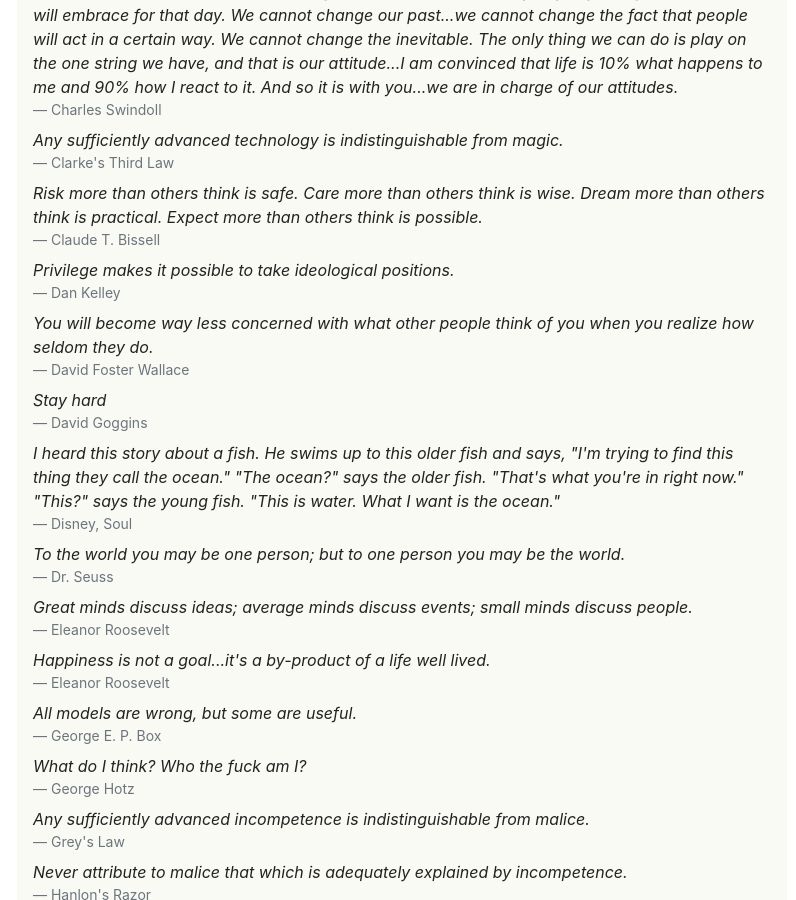
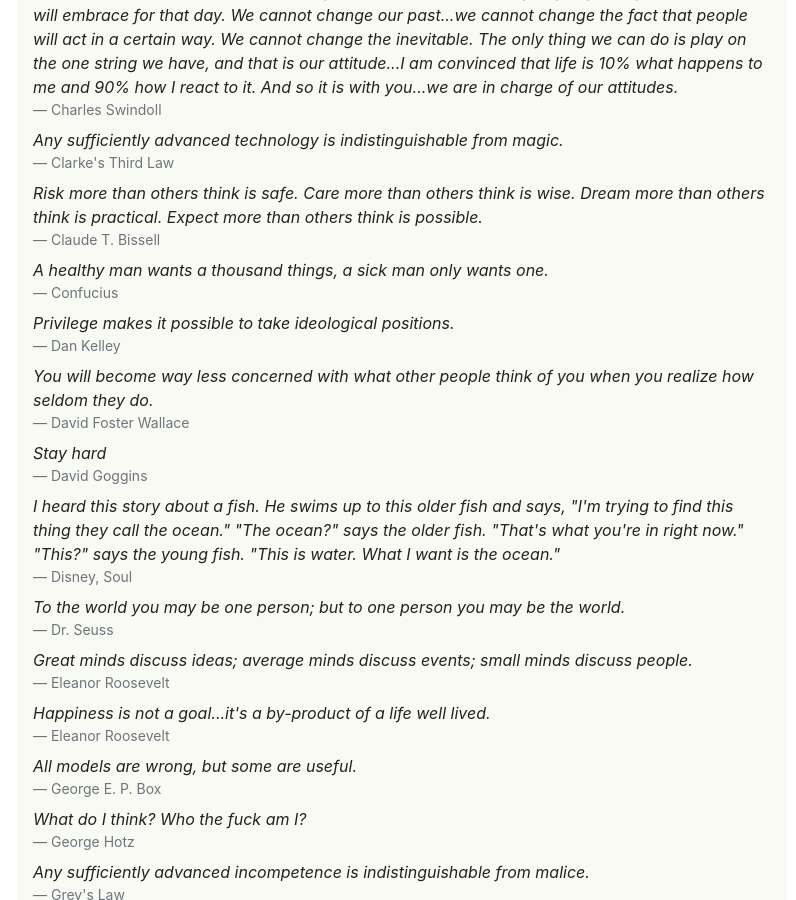
Before and after one commit to mackorone/mackorone.github.io, a Jekyll site: the page built from quotes.html, in a window 1280 px wide and 900 px high, scrolled down 1104 px. Shown: the whole window, without its empty margins (238-1034 px from the left). Built offline with Jekyll 4.4.1, drawn with Linux system fonts in a browser that asks for light colours; nearby versions of some CDN libraries.

Commit message:
Update quotes.yml

```diff
--- a/_data/quotes.yml
+++ b/_data/quotes.yml
@@ -131,3 +131,5 @@
   source: Rocky Balboa (Creed II)
 - quote: Life begins at the end of your comfort zone.
   source: Neale Donald Walsch
+- quote: A healthy man wants a thousand things, a sick man only wants one.
+  source: Confucius
```
